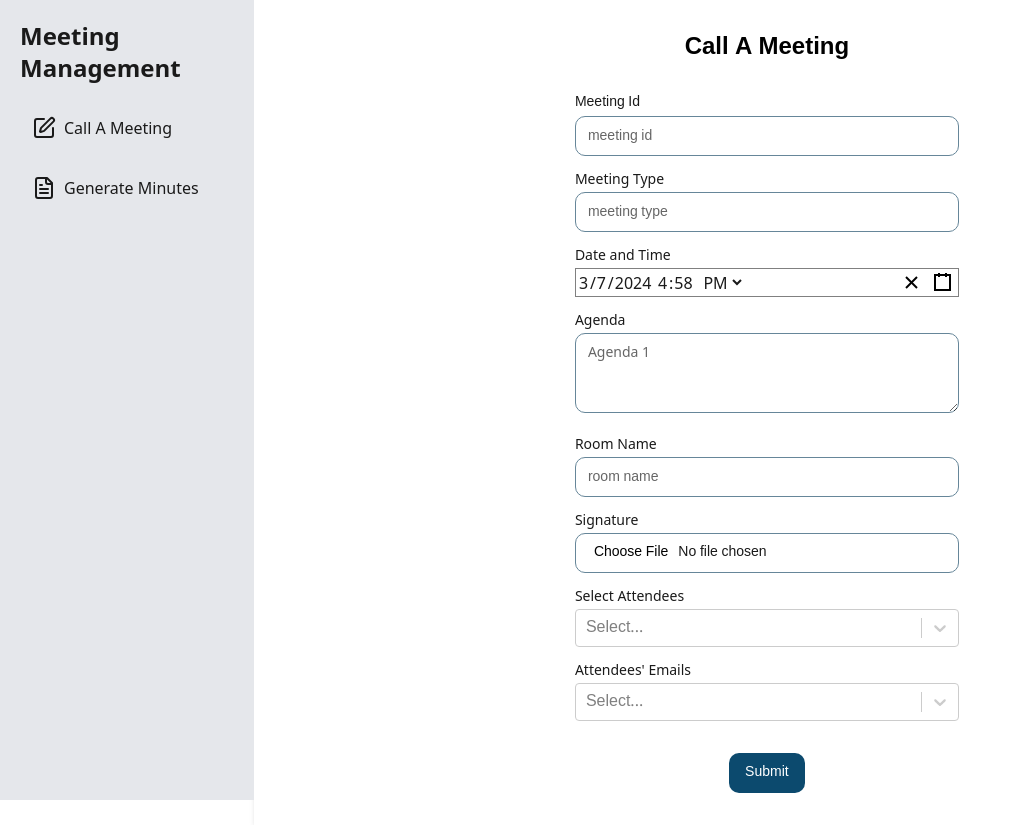
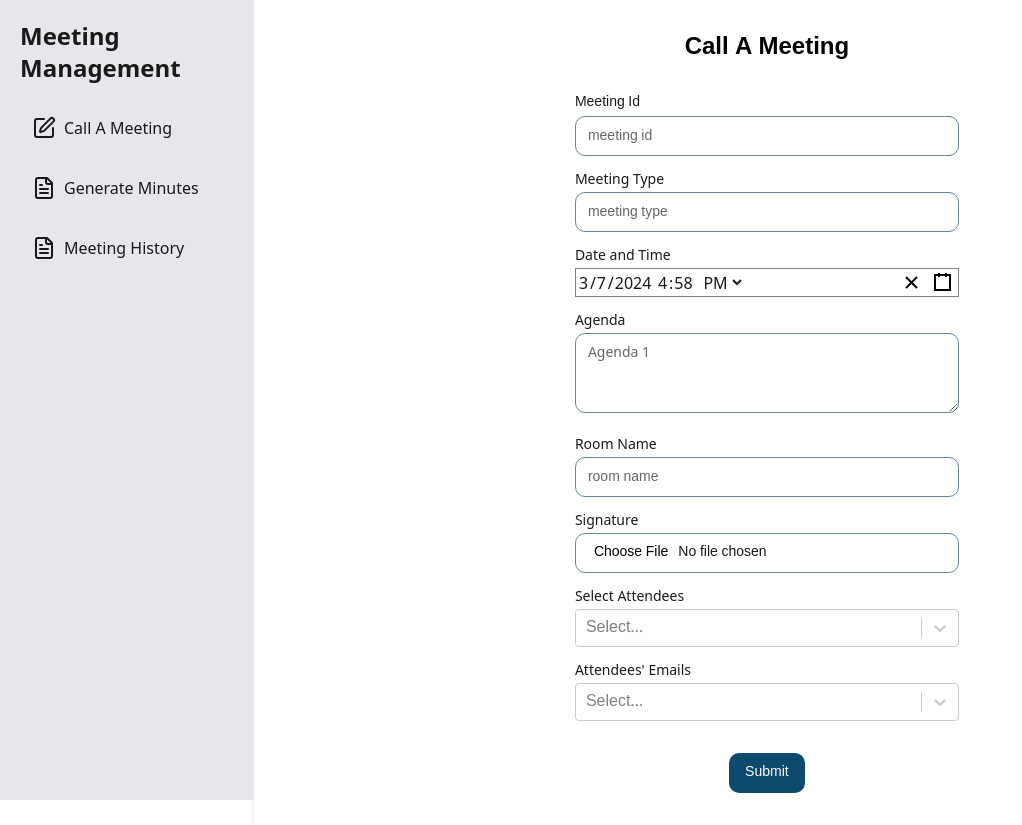
Before and after one commit to sourav3020/Meeting_Management_System, a React (Vite) app: page /main/callmeeting in a window 1280 px wide. Shown: the whole page, without its empty margins (0-1022 px from the left). Built offline with nearby package versions, Linux system fonts and the light colour scheme; no server answers; sample sign-in values are in the browser's storage; a web font is replaced by a local one.

Commit message:
meeting history added

```diff
--- a/src/Pages/Meeting/Meeting.jsx
+++ b/src/Pages/Meeting/Meeting.jsx
@@ -32,6 +32,17 @@ const Meeting = () => {
     <FileText ></FileText>
     <span>Generate Minutes</span>
 </NavLink>
+<NavLink
+    to='/main/profile'
+    className={({ isActive }) =>
+        `p-3 rounded-md gap-2 hover:bg-slate-400 hover:text-white transition-all flex items-center mb-3 ${
+            isActive ? 'bg-slate-400 text-white' : 'bg-gray'
+        }`
+    }
+>
+    <FileText ></FileText>
+    <span>Meeting History</span>
+</NavLink>
 
 
             </nav>
--- a/src/Pages/Meeting/Profile.jsx
+++ b/src/Pages/Meeting/Profile.jsx
@@ -23,22 +23,6 @@ const Profile = () => {
         <div className="w-full">
             <div className="flex items-center  p-4">
                 {/* Profile Image */}
-                <div className="rounded-full overflow-hidden border-2 border-blue-500 w-20 h-20">
-                    <img
-                        src="https://images.unsplash.com/photo-1573496799652-408c2ac9fe98?q=80&w=2069&auto=format&fit=crop&ixlib=rb-4.0.3&ixid=M3wxMjA3fDB8MHxwaG90by1wYWdlfHx8fGVufDB8fHx8fA%3D%3D"
-                        alt="Teacher Profile"
-                        className="w-full h-full object-cover"
-                    />
-                </div>
-
-                {/* Profile Info */}
-                <div className="ml-4">
-                    <h2 className="text-2xl font-bold">Teacher Name</h2>
-                    <p>teachername@gmail.com</p>
-                    <p className="text-gray-500">Department Of Computer Science and Engineering</p>
-                    <p className="text-gray-500">Professor</p>
-
-                </div>
 
                 {/* Notification Bell */}
                 <div className="ml-auto mr-5">
--- a/src/main.jsx
+++ b/src/main.jsx
@@ -7,6 +7,7 @@ import CallMeeting from "./Pages/Meeting/CallMeeting";
 import GenerateMinutes from "./Pages/Meeting/GenerateMinutes";
 import Login from "./Pages/login";
 import ProtectedRoute from "./ProtectedRoute";
+import Profile from "./Pages/Meeting/Profile";
 
 const App = () => {
   const [authToken, setAuthToken] = useState(localStorage.getItem('authToken'));
@@ -47,6 +48,14 @@ const App = () => {
             </ProtectedRoute>
           ),
         },
+        {
+          path: "profile",
+          element: (
+            <ProtectedRoute>
+              <Profile />
+            </ProtectedRoute>
+          ),
+        },
       ],
     },
   ]);
```
